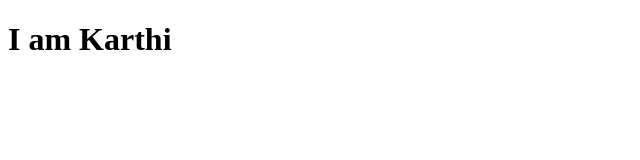
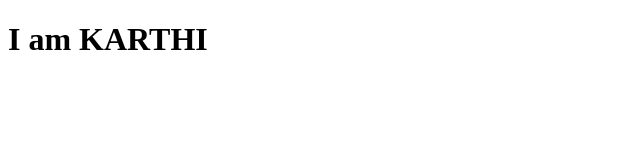
Before and after one commit to karthi-vsk/quiz_app, a plain HTML site: page index.html in a window 1280 px wide. Shown: the whole page, without its empty margins (0-640 px from the left). Drawn offline with Linux system fonts and the light colour scheme.

Commit message:
fix : changed my full name

```diff
--- a/index.html
+++ b/index.html
@@ -6,6 +6,6 @@
     <title>Document</title>
 </head>
 <body>
-    <h1>I am Karthi</h1>
+    <h1>I am KARTHI</h1>
 </body>
 </html>
```
